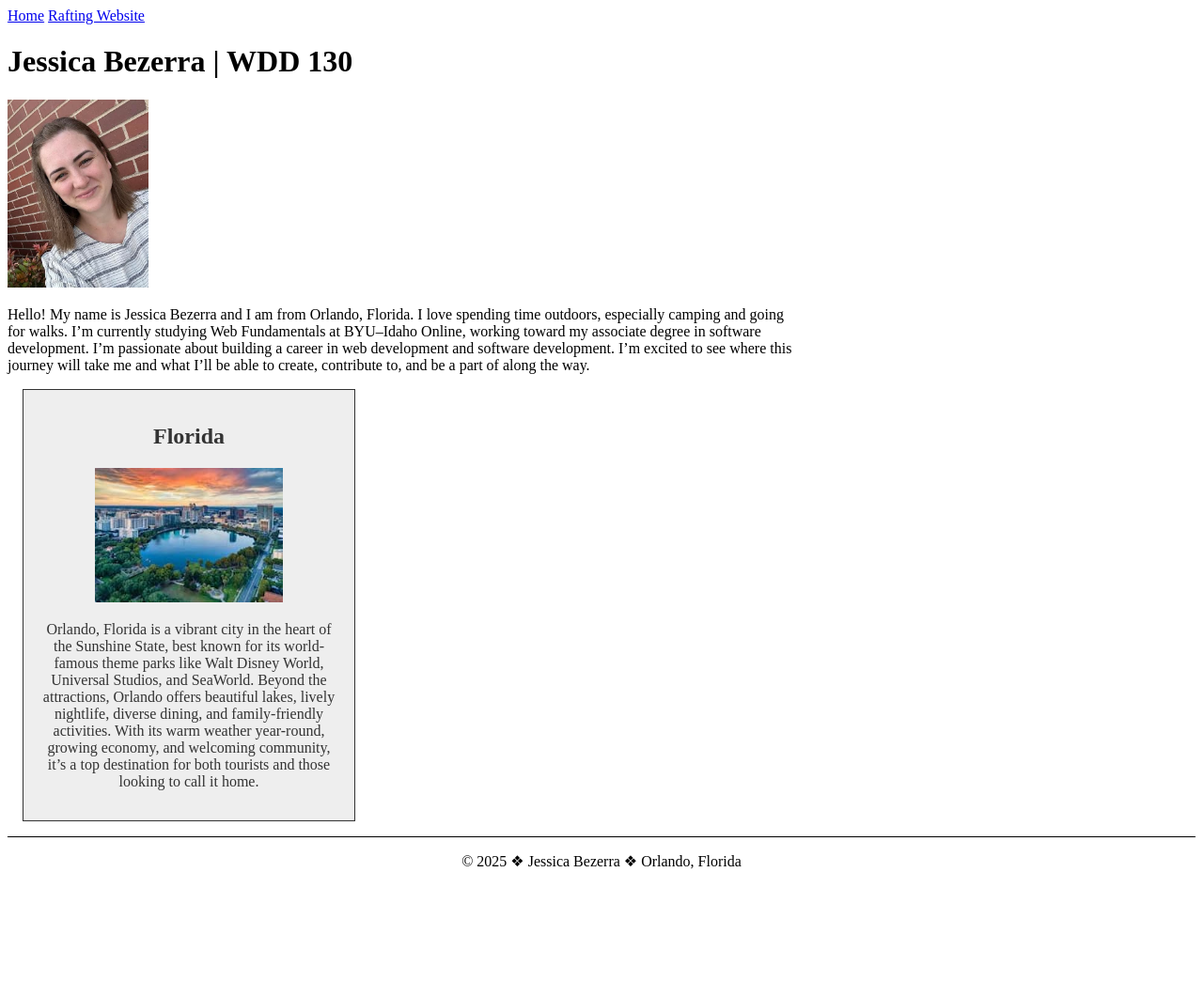
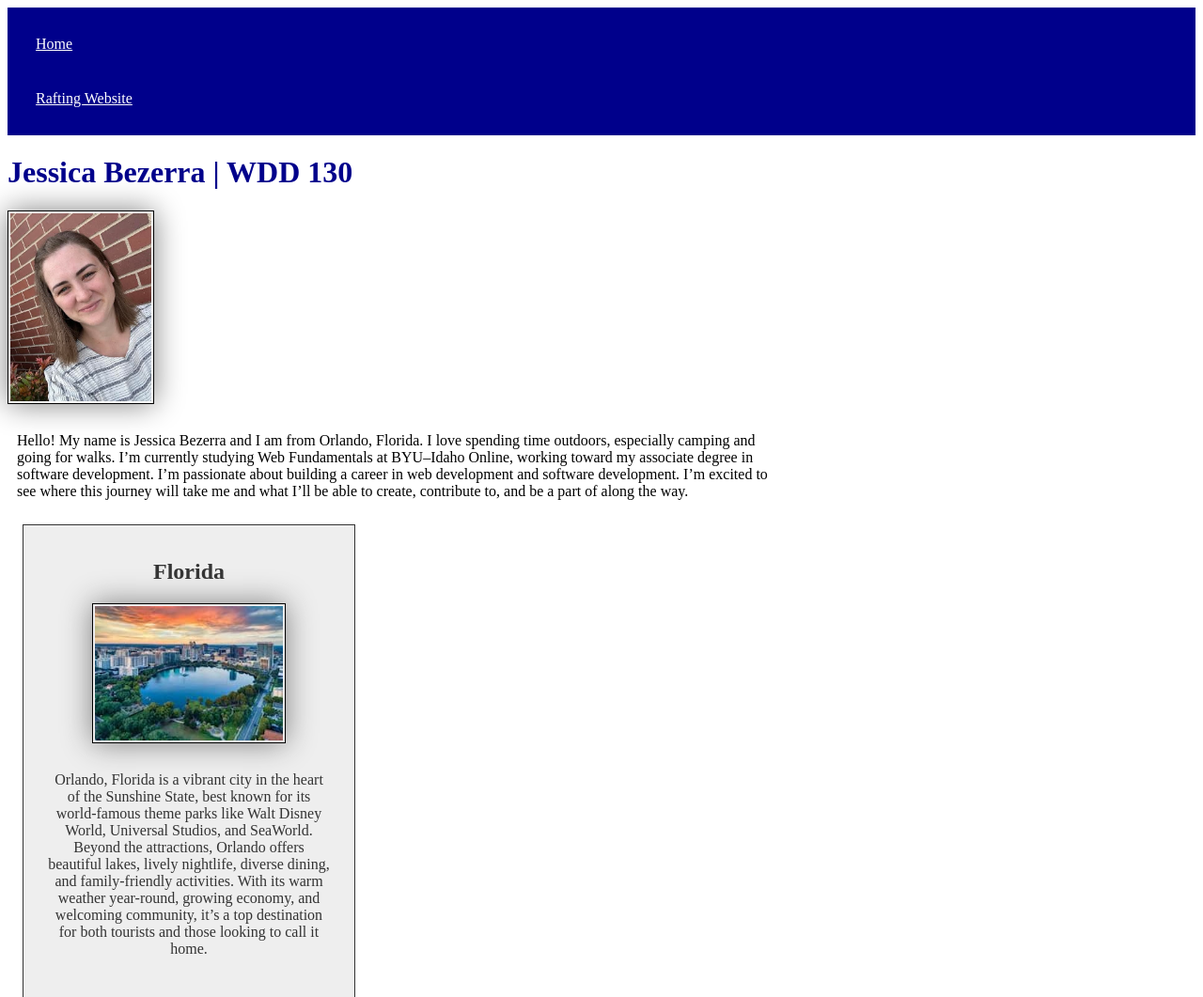
Before and after one commit to jessicabezerra-create/wdd130, a plain HTML site: page index.html in a window 1280 px wide. Shown: the top 1061 px of the page at 94% size. Before the commit the page ends 942 px from the top, so only its background shows below. Drawn offline with Linux system fonts and the light colour scheme.

Commit message:
wdd130 home page edits

```diff
--- a/styles/styles.css
+++ b/styles/styles.css
@@ -30,3 +30,30 @@ footer{
     border-top: 1px solid #000;
     text-align: center;
 }
+
+nav {
+    background-color: darkblue;
+    padding: 10px;
+}
+
+nav a {
+    color: white;
+    display: block;
+    padding: 20px;
+}
+
+h1 {
+    color: darkblue;
+}
+
+img {
+    width: 150px;
+    height: auto;
+    border: 1px solid black;
+    padding: 2px;
+    box-shadow: 0 0 30px gray;
+}
+
+p {
+    padding: 10px;
+}
```
Also changed, not shown: index.html (+0 -1 lines), week02/block-vs-inline.html (+10 -6 lines).
